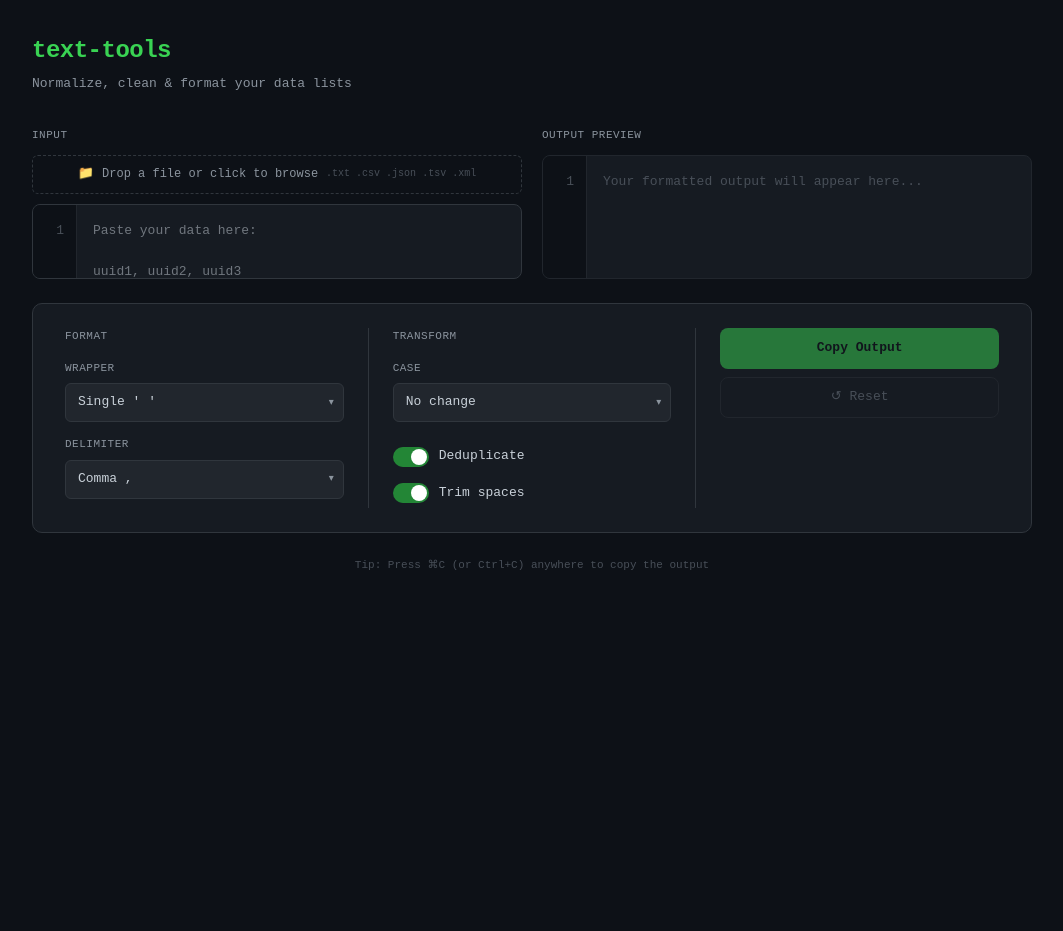
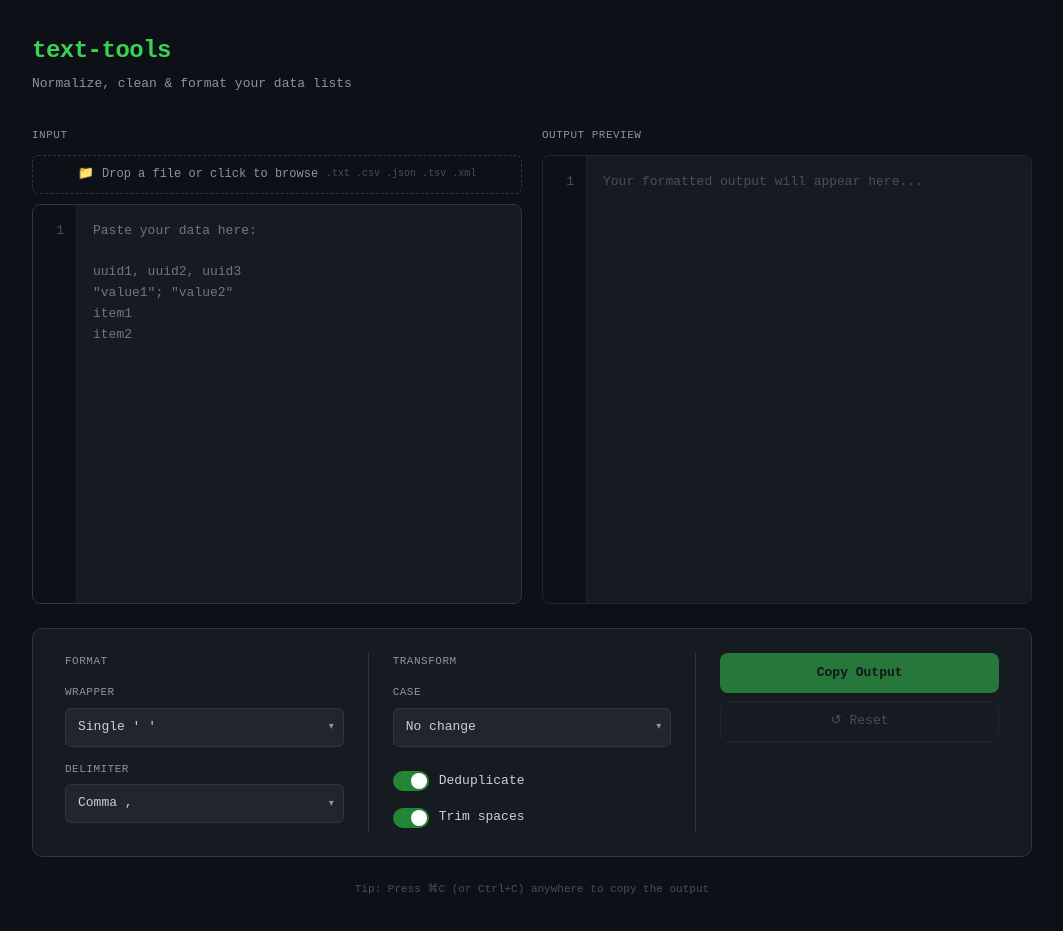
Before and after one commit to diasandredev/text-tools, a React (Vite) app: page / in a window 1280 px wide. Shown: the whole page, without its empty margins (108-1171 px from the left). Before the commit the page ends 800 px from the top, so only its background shows below. Built offline with nearby package versions, Linux system fonts and the light colour scheme.

Commit message:
fix minHeight

```diff
--- a/src/App.tsx
+++ b/src/App.tsx
@@ -297,7 +297,7 @@ function App() {
                   position: 'relative',
                   display: 'flex',
                   flex: 1,
-                  minHeight: 0,
+                  minHeight: 400,
                   backgroundColor: '#161b22',
                   border: '1px solid #30363d',
                   borderRadius: '8px',
```
